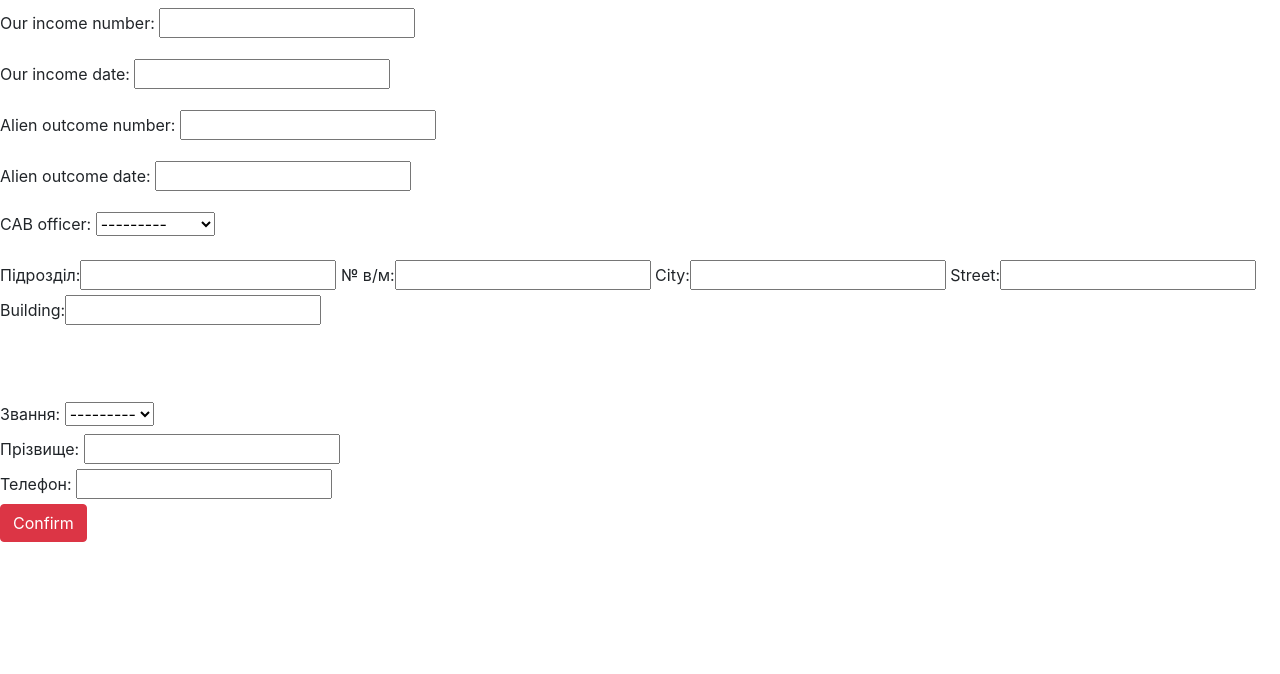
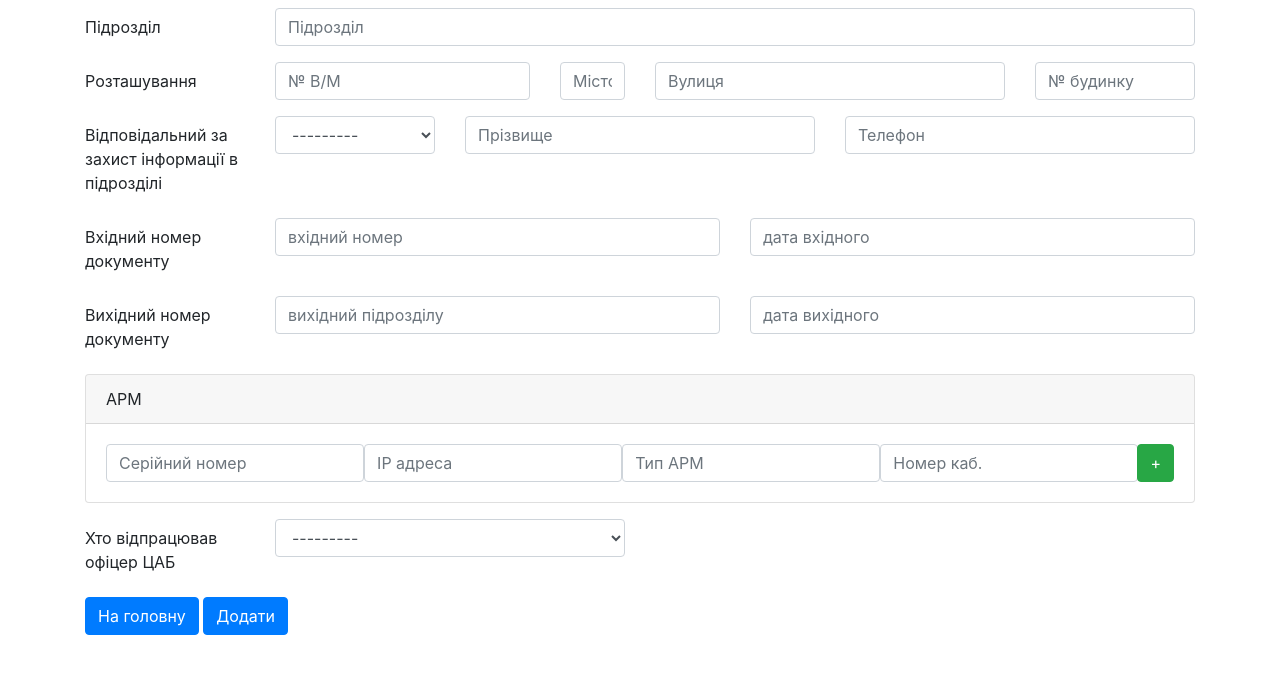
Before and after one commit to viktor-orkush/arhiv, a Django app: page /add/ in a window 1280 px wide. Shown: the part 56-730 px from the top of the page. Run offline with Django 3.2, Linux system fonts and the light colour scheme; tables that the repository leaves empty hold one stand-in row (values such as "Sample post"); some libraries are stand-ins or nearby versions.

Commit message:
create function sedoallowance_create()- show and create allowance ad in url, make templates, change forms and models fo it.

```diff
--- a/cedoinclusion/forms.py
+++ b/cedoinclusion/forms.py
@@ -6,15 +6,40 @@
 class SedoAllowanceForm(ModelForm):
     class Meta:
         model = SedoAllowances
-        exclude = ('cyber_user', 'department')
-
+        exclude = ('cyber_user', 'department', 'data')
+        fields = '__all__'
+        widgets = {
+            'our_income_number': forms.TextInput(attrs={'class': 'form-control',
+                                                        'placeholder': 'вхідний номер'}),
+            'our_income_date': forms.TextInput(attrs={'class': 'form-control',
+                                                        'placeholder': 'дата вхідного'}),
+            'alien_outcome_number': forms.TextInput(attrs={'class': 'form-control',
+                                                        'placeholder': 'вихідний підрозділу'}),
+            'alien_outcome_date': forms.TextInput(attrs={'class': 'form-control',
+                                                        'placeholder': 'дата вихідного'}),
+            'CAB_officer': forms.Select(attrs={'class': 'form-control'}),
+        }
 
 class DepartmentsForm(ModelForm):
 
     class Meta:
         model = Departments
         fields = '__all__'
-        labels = {'name': 'Підрозділ', 'military_number': '№ в/м'}
+        # labels = {'name': 'Підрозділ', 'military_number': '№ в/м'}
+        widgets = {
+            'name': forms.TextInput(attrs={'class': 'form-control',
+                                           'placeholder': 'Підрозділ',
+                                           'list': 'cars',
+                                           'required': 'required'}),
+            'military_number': forms.TextInput(attrs={'class': 'form-control',
+                                                        'placeholder': '№ В/М'}),
+            'city': forms.TextInput(attrs={'class': 'form-control',
+                                                      'placeholder': 'Місто'}),
+            'street': forms.TextInput(attrs={'class': 'form-control',
+                                                           'placeholder': 'Вулиця'}),
+            'building': forms.TextInput(attrs={'class': 'form-control',
+                                                         'placeholder': '№ будинку'}),
+        }
 
 
 class PersonalForm (ModelForm):
@@ -22,17 +47,29 @@
         model = Personal
         fields = '__all__'
 
+        widgets = {
+            'rank': forms.Select(attrs={'class': 'form-control',
+                                           'placeholder': 'Звання'}),
+            'personal_name': forms.TextInput(attrs={'class': 'form-control',
+                                           'placeholder': 'Прізвище'}),
+            'phone': forms.TextInput(attrs={'class': 'form-control',
+                                                      'placeholder': 'Телефон'}),
+        }
 
 class ComputerForm(forms.Form):
     serial_number = forms.CharField(
         label='Серійний номер',
         widget=forms.TextInput(attrs={
             'class': 'form-control',
-            'placeholder': 'Серійний номер'
+            'placeholder': 'Серійний номер',
+            'required': "required"
         })
     )
     type = forms.CharField(
+        # required=False,
+        # error_messages={'required': 'Please enter your name'},
         label='Тип АРМ',
+        required=False,
         widget=forms.TextInput(attrs={
             'class': 'form-control',
             'placeholder': 'Тип АРМ'
@@ -40,6 +77,9 @@
     )
     ip = forms.GenericIPAddressField(
         label='ІР адреса',
+        # error_messages={'required': 'Please enter your name'},
+        # help_text= 'ІР адресу вводити в форматі 0.0.0.0',
+        required=False,
         widget=forms.TextInput(attrs={
             'class': 'form-control',
             'placeholder': 'ІР адреса'
@@ -47,20 +87,11 @@
     )
     cabinet_number = forms.CharField(
         label='Номер каб.',
+        required=False,
         widget=forms.TextInput(attrs={
             'class': 'form-control',
             'placeholder': 'Номер каб.'
         })
     )
 
-    # def __init__(self, *args, **kwargs):
-    #     super(ComputerForm, self).__init__(*args, **kwargs)
-
-    # # def __init__(self, *args, **kwargs):
-    #     self.request = kwargs.pop('request', None)
-    #     super(ComputerForm, self).__init__(*args, **kwargs)
-
 ComputerFormset = formset_factory(ComputerForm)
-
-# FamilyMemberFormSet = inlineformset_factory(Profile, FamilyMember,
-#                                             form=FamilyMemberForm, extra=1)
--- a/cedoinclusion/templates/cedoinclusion/computer_add.html
+++ b/cedoinclusion/templates/cedoinclusion/computer_add.html
@@ -31,6 +31,7 @@
                     {{ form.type }}
                     {{ form.cabinet_number }}
                     {#            <input type="text" class="form-control" placeholder="Recipient's username" aria-label="Text input with segmented dropdown button">#}
+
                     <div class="input-group-append">
                         <button class="btn btn-success" type="button" value="Add More" id="add_more">Add</button>
                     </div>
--- a/cedoinclusion/templates/cedoinclusion/sedoallowances_create.html
+++ b/cedoinclusion/templates/cedoinclusion/sedoallowances_create.html
@@ -1,29 +1,137 @@
-{% include 'base.html' %}
+{% extends "base.html" %}
+
+{% block title %}My amazing blog 2{% endblock %}
 
 {% block content %}
-    <form method="post">
-    {% csrf_token %}
-        {{ allow_form.as_p }}
-        {{ depart_form}}<br><br><br><br>
-{#        {{ person_form}}#}
+
+    <form action=" {% url 'add_inclusion' %}" method="post">
+        {% csrf_token %}
+        {% if formset.errors %}
+        <div class="alert alert-warning alert-dismissible fade" role="alert">
+          {{ formset.errors }}
+          <button type="button" class="close" data-dismiss="alert" aria-label="Close">
+            <span aria-hidden="true">&times;</span>
+          </button>
+        </div>
+        {% endif %}
+
+        <div class="form-group row">
+            <label for="example-text-input" class="col-2 col-form-label">Підрозділ</label>
+            <div class="col-10">
+{#                <input class="form-control" type="text" list="cars" name="department_name" required/>#}
+                {{ depart_form.name }}
+                <datalist id="cars">
+                  {% for department in all_department %}
+                        <option value="{{ department.name }}">{{ department.name }}</option>
+                  {% endfor %}
+                </datalist>
+            </div>
+        </div>
+
+        <div class="form-group row">
+            <label for="example-url-input" class="col-2 col-form-label">Розташування</label>
+            <div class="col-3">
+                {{ depart_form.military_number }}
+            </div>
+            <div class="col-1">
+                {{ depart_form.city }}
+            </div>
+            <div class="col-4">
+                {{ depart_form.street }}
+            </div>
+            <div class="col-2">
+                {{ depart_form.building }}
+            </div>
+        </div>
+        <div class="form-group row">
+            <label for="example-tel-input" class="col-2 col-form-label">Відповідальний за захист інформації в
+                підрозділі</label>
+            <div class="col-2">
+                {{ person_form.rank }}
+            </div>
+            <div class="col-4">
+                {{ person_form.personal_name }}
+            </div>
+            <div class="col-4">
+                {{ person_form.phone }}
+            </div>
+        </div>
+
+        <div class="form-group row">
+            <label for="example-password-input" class="col-2 col-form-label">Вхідний номер документу</label>
+            <div class="col-5">
+                {{ allow_form.our_income_number }}
+            </div>
+            <div class="col-5">
+                {{ allow_form.our_income_date }}
+            </div>
+        </div>
+        <div class="form-group row">
+            <label for="example-password-input" class="col-2 col-form-label">Вихідний номер документу</label>
+            <div class="col-5">
+                {{ allow_form.alien_outcome_number }}
+            </div>
+            <div class="col-5">
+                {{ allow_form.alien_outcome_date }}
+            </div>
+        </div>
+        <input type="hidden" name="count" value="1"/>
+
+        {{ formset.management_form }}
+        {% for form in formset %}
+            <div class="form-group">
+                <div class="card">
+                  <div class="card-header">
+                    АРМ
+                  </div>
+                  <div class="card-body">
+                      <div class="input-group">
+                        <div class="custom-file">
+                            {{ form.serial_number }}
+                            {{ form.ip }}
+                            {{ form.type }}
+                            {{ form.cabinet_number }}
+                            <div class="input-group-append">
+                                <button class="btn btn-success" type="button" value="Add More" id="add_more">+</button>
+                            </div>
+                        </div>
+                        </div>
+{#                    <blockquote class="blockquote mb-0">#}
+{#                      <p>Lorem ipsum dolor sit amet, consectetur adipiscing elit. Integer posuere erat a ante.</p>#}
+{#                    </blockquote>#}
+                   </div>
+                </div>
+            </div>
+        {% endfor %}
+        <div class="form-group row">
+            <label for="example-tel-input" class="col-2 col-form-label">Хто відпрацював офіцер ЦАБ</label>
+            <div class="col-4">
+                {{ allow_form.CAB_officer }}
+{#                <select class="custom-select mb-2 mr-sm-2 mb-sm-0" name="CAB_officer" required="" id="id_CAB_officer">#}
+{#                    {% for officer in CAB_officeres %}#}
+{#                        <option value="{{ officer.id }}">{{ officer.name }}</option>#}
+{#                    {% endfor %}#}
+{#                </select>#}
+            </div>
+        </div>
+
+        <a href='/' class="btn btn-primary" type="submit">На головну </a>
+        <button class="btn btn-primary" type="submit">Додати</button>
+    </form>
 
 
-        {{ person_form.non_field_errors }}
-<div class="fieldWrapper">
-    {{ person_form.rank.errors }}
-    <label for="{{ person_form.rank.id_for_label }}">Звання:</label>
-    {{ person_form.rank }}
-</div>
-<div class="fieldWrapper">
-    {{ person_form.name.errors }}
-    <label for="{{ person_form.name.id_for_label }}">Прізвище:</label>
-    {{ person_form.name }}
-</div>
-<div class="fieldWrapper">
-    {{ person_form.phone.errors }}
-    <label for="{{ person_form.phone.id_for_label }}">Телефон:</label>
-    {{ person_form.phone }}
-</div>
-    <input class="btn btn-danger" type="submit" value="Confirm"/>
-    </form>
+    <script>
+        $(document).on('click', '#add_more', function (e) {
+            e.preventDefault();
+            cloneMore('div.input-group:last', 'form');
+            return false;
+        });
+
+        $(document).on('click', '#remove', function (e) {
+            e.preventDefault();
+            deleteForm('div.input-group', $(this));
+            return false;
+        });
+    </script>
+
 {% endblock %}
--- a/cedoinclusion/urls.py
+++ b/cedoinclusion/urls.py
@@ -2,10 +2,10 @@
 from . import views
 
 urlpatterns = [
-    url(r'^ajax_add_depart/$', views.ajax_add_depart, name='ajax_add_depart'),
+    # url(r'^ajax_add_depart/$', views.ajax_add_depart, name='ajax_add_depart'),
     url(r'^add/$', views.sedoallowance_create, name='add_inclusion'),
-    url(r'^add_computer/$', views.computer_add, name='computer_add'),
-    # url(r'^add/$', views.add_inclusion, name='add_inclusion'),
+    # url(r'^add_computer/$', views.computer_add, name='computer_add'),
+    # url(r'^add2/$', views.add_inclusion, name='add_inclusion'),
     url(r'^delete/(?P<pk>\d+)/$', views.DeleteInclusion.as_view(), name='delete'),
     url(r'^units/$', views.allUnit, name='all_unit'),
     url(r'^edit/(\d+)/$', views.edit_department, name='edit'),
--- a/cedoinclusion/views.py
+++ b/cedoinclusion/views.py
@@ -17,25 +17,78 @@
 
 
 def sedoallowance_create(request):
+    ComputerFormSet = formset_factory(ComputerForm)
+    allow_form = SedoAllowanceForm()
+    depart_form = DepartmentsForm()
+    cyber_user_form = PersonalForm()
+    formset = ComputerFormset()
+
+    all_department = Departments.objects.all()
+    ranks = Ranks.objects.all()
+    CAB_officeres = OfficersAdminsSedo.objects.all()
+
     if request.method == "POST":
+        formset = ComputerFormSet(request.POST, request.FILES)
         allow_form = SedoAllowanceForm(request.POST)
         depart_form = DepartmentsForm(request.POST)
         cyber_user_form = PersonalForm(request.POST)
-        if all([depart_form.is_valid(), allow_form.is_valid(), cyber_user_form.is_valid()]):
-            department = depart_form.save()
+        CAB_officere = request.POST.get("CAB_officer")
+
+        a = formset.is_valid()
+        b = depart_form.is_valid()
+        c = allow_form.is_valid()
+        d = cyber_user_form.is_valid()
+        if a and b and c and d:
+        # if formset.is_valid() and \
+        #         depart_form.is_valid() and \
+        #         allow_form.is_valid() and \
+        #         cyber_user_form.is_valid():
+            try:
+                CAB_officere = OfficersAdminsSedo.objects.filter(id=CAB_officere).first()
+            except OfficersAdminsSedo.DoesNotExist:
+                CAB_officere = None
+            # department, created = Departments.objects.get_or_create(**depart_form.cleaned_data)
+            try:
+                name_cl = depart_form.cleaned_data
+                name = name_cl.get('name')
+                department = Departments.objects.filter(name = name).first()
+            except Departments.DoesNotExist:
+                department = depart_form.save()
             cyber_user = cyber_user_form.save()
             allowance = allow_form.save(commit=False)
             allowance.cyber_user = cyber_user
             allowance.department = department
+            allowance.CAB_officer = CAB_officere
             allowance.save()
+            # ****************Add computer ARM********************
+            for form in formset:
+                print(form)
+                form_clean = form.cleaned_data
+                serial_number = form_clean.get('serial_number')
+                ip = form_clean.get('ip')
+                type = form_clean.get('type')
+                cabinet_number = form_clean.get('cabinet_number')
+                if serial_number:
+                    Computers(sedo_allowance=allowance ,serial_number=serial_number, ip=ip, type=type, cabinet_number=cabinet_number).save()
             return redirect('all_inclusion')
-    else:
-        allow_form = SedoAllowanceForm()
-        depart_form = DepartmentsForm()
-        cyber_user_form = PersonalForm()
+        else:
+            errors = formset.errors
+            # return render(request, 'cedoinclusion/sedoallowances_create.html', {'allow_form': allow_form,
+            #                                                                 'depart_form': depart_form,
+            #                                                                 'person_form': cyber_user_form,
+            #                                                                 'formset': formset,
+            #                                                                 'ranks': ranks,
+            #                                                                 'all_department': all_department,
+            #                                                                 'CAB_officeres': CAB_officeres})
+
+
     return render(request, 'cedoinclusion/sedoallowances_create.html', {'allow_form': allow_form,
                                                                         'depart_form': depart_form,
-                                                                        'person_form': cyber_user_form})
+                                                                        'person_form': cyber_user_form,
+                                                                        'formset': formset,
+                                                                        'ranks':ranks,
+                                                                        'all_department':all_department,
+                                                                        'CAB_officeres':CAB_officeres})
 
 
 def computer_add(request):
--- a/static/js/add_remove.js
+++ b/static/js/add_remove.js
@@ -19,7 +19,7 @@
         .attr('id', 'remove')
         .removeClass('btn-success')
         .addClass('btn-danger')
-        .html('remove');
+        .html('-');
 };
 
 function deleteForm(prefix, btn) {
--- a/templates/base.html
+++ b/templates/base.html
@@ -34,7 +34,7 @@
                         <a class="nav-link" href="{% url 'all_unit' %}">Включені підрозділи</a>
                     </li>
                     <li class="nav-item">
-                        <a class="nav-link" href="{% url 'computer_add' %}">Додати ПК</a>
+                        <a class="nav-link" href="{% url 'add_inclusion' %}">Додати ПК</a>
                     </li>
                 </ul>
                 <div class="form-inline">
```
Also changed, not shown: cedoinclusion/models.py (+9 -9 lines), cedoinclusion/templates/cedoinclusion/sedoallowances_create_test.html (added, +29 -0 lines), cedoinclusion/templates/cedoinclusion/sedoallowances_confirm_delete.html (renamed from cedoinclusion/templates/cedoinclusion/sedoallowance_confirm_delete.html).
